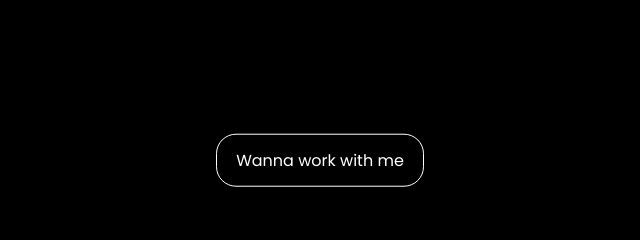
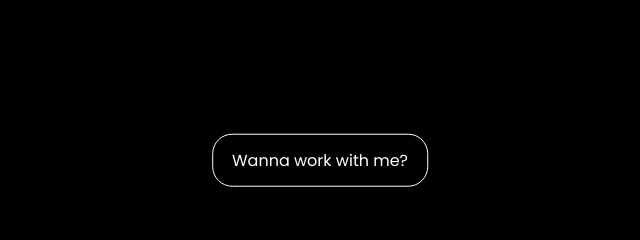
Before and after one commit to Rheinmir/Portfolio, a plain HTML site: page public/index.html in a window 1280 px wide. Shown: the part 2640-2880 px from the top of the page, 320-960 px from the left. Drawn offline with Linux system fonts and the light colour scheme.

Commit message:
update jenkins ping

```diff
--- a/public/index.html
+++ b/public/index.html
@@ -117,7 +117,7 @@
                             Instagram.
                             </a></span>
                 <span>XXX.</span>
-                <span>Wanna work with me</span>
+                <span>Wanna work with me?</span>
             </div>
 
 
```
